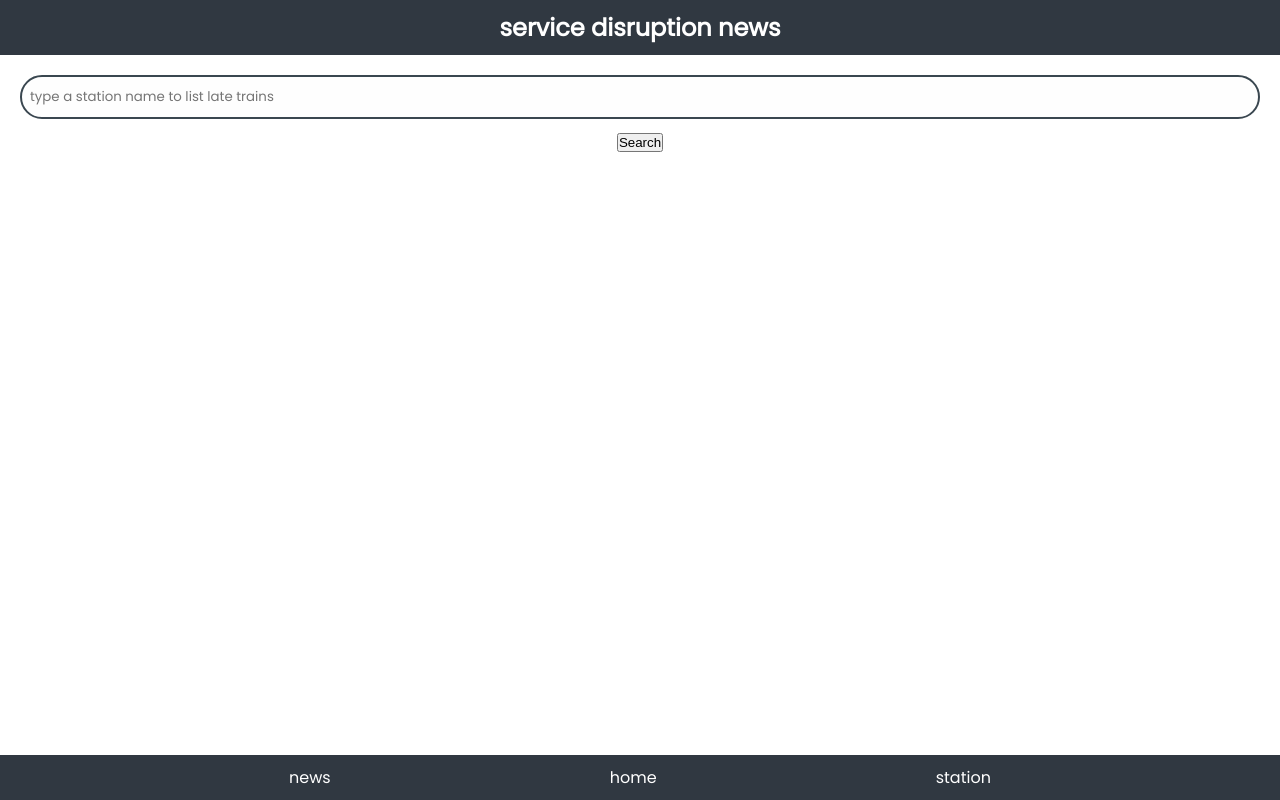
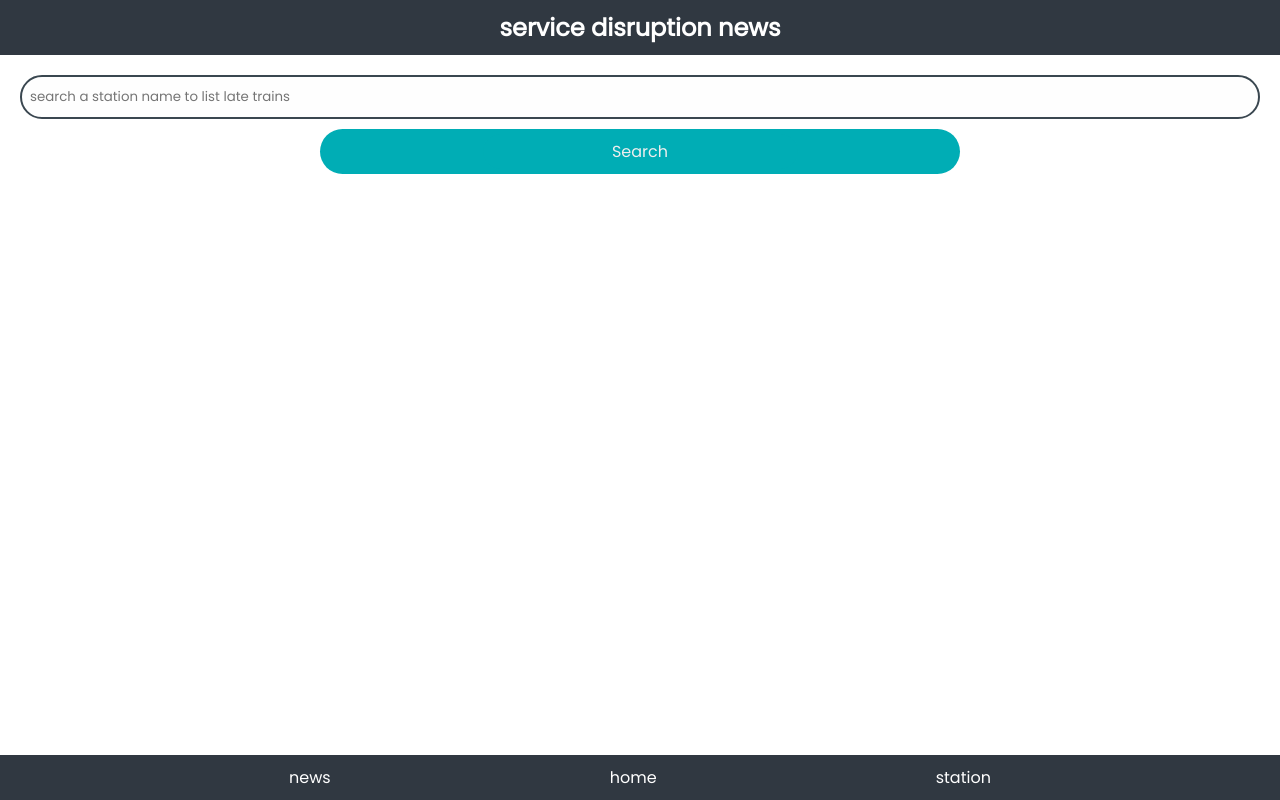
Before and after one commit to DuncanRitchie/Train_app, a React (Create React App) app in the folder client/: page / in a window 1280 px wide. Both pictures are taken after a click on the link "news". Built offline with nearby package versions, Linux system fonts and the light colour scheme; what awesome-debounce-promise would draw is missing.

Commit message:
Station search should now work

```diff
--- a/client/src/App.js
+++ b/client/src/App.js
@@ -106,6 +106,14 @@ class App extends Component {
             .then((data) => this.setState({news: data.delayedTrains}))
     }
 
+    handleSearchStn = (e) => {
+        const {searchBar} = this.state
+        fetch('http://localhost:3001/station?address=' + searchBar)
+            .then((response) => response.json())
+            .then((data) => this.setState({stationInfo: data.stations}))
+    }
+
+    //handle page display rendering between, home, news and stn info
     handlePageDisplayed = (page) => {
         // window.location = page;
         this.setState({ pageDisplayed: page, searchBar: '' })
@@ -123,7 +131,7 @@ class App extends Component {
 
     render() {
 
-        const { news, chooseToStations, chooseFromStations, fromStation, toStation, leavingDate, departingStatus, leavingTime, returnCheck, returningDate, returningStatus, returningTime, adultCount, childCount, outbound, pageDisplayed, searchBar} = this.state
+        const { stationInfo, news, chooseToStations, chooseFromStations, fromStation, toStation, leavingDate, departingStatus, leavingTime, returnCheck, returningDate, returningStatus, returningTime, adultCount, childCount, outbound, pageDisplayed, searchBar} = this.state
             return ( <div className = "App" >
                 {
 // This is an object describing the three pages, which of which is rendered is determined by state.pageDisplayed
@@ -153,7 +161,7 @@ class App extends Component {
                                 <ResultPage searchResults={outbound} />}
                             </div>,
                         news: <NewsPage pageDisplayed={pageDisplayed} handleChange={this.handleChange} searchBar={searchBar} handleSearchNews={this.handleSearchNews} lateTrains={news}/>,
-                        station: <StationPage pageDisplayed={pageDisplayed} handleChange={this.handleChange} searchBar={searchBar}/>
+                        station: <StationPage pageDisplayed={pageDisplayed} handleChange={this.handleChange} searchBar={searchBar} handleSearchStn={this.handleSearchStn} stationsSearch={stationInfo}/>
                     }[pageDisplayed]
                 }
 
--- a/client/src/components/SearchBar.jsx
+++ b/client/src/components/SearchBar.jsx
@@ -3,10 +3,10 @@ import React from 'react';
 import './SearchBar.css';
 
 const SearchBar = (props) => {
-    const {searchBar, pageDisplayed, handleChange, handleSearch} = props
+    const {searchBar, pageDisplayed, handleChange} = props
     return (
         <div className="search-container">
-            <input className="search-bar" name="searchBar" type="text" value={searchBar} placeholder={pageDisplayed==="news" ? "type a station name to list late trains" : "type something to list stations with matching names"} onChange={(e) => {handleChange(e)}}/>
+            <input className="search-bar" name="searchBar" type="text" value={searchBar} placeholder={pageDisplayed==="news" ? "search a station name to list late trains" : "search to list stations with matching names"} onChange={(e) => {handleChange(e)}}/>
         </div>
     )
 }
--- /dev/null
+++ b/client/src/components/SearchBtn.css
@@ -0,0 +1,11 @@
+.search-btn {
+    width: 50%;
+    font-family: 'Poppins', sans-serif;
+    font-size: 16px;
+    background-color: #00ADB5;
+    color: #eee;
+    border: none;
+    border-radius: 100px;
+    padding: 5px;
+    margin: 0 auto;
+}
--- a/client/src/components/SearchBtn.jsx
+++ b/client/src/components/SearchBtn.jsx
@@ -1,11 +1,11 @@
 import React from 'react';
-// import './SearchBar.css';
+import './SearchBtn.css';
 
 const SearchBtn = (props) => {
     const {handleSearchNews} = props
     return (
         <div className="search-btn">
-            <button onClick={handleSearchNews}>Search</button>
+            <button className="search-btn" onClick={handleSearchNews}>Search</button>
         </div>
     )
 }
--- /dev/null
+++ b/client/src/components/SearchBtnStn.jsx
@@ -0,0 +1,13 @@
+import React from 'react';
+import './SearchBtn.css';
+
+const SearchBtnStn = (props) => {
+    const {handleSearchStn} = props
+    return (
+        <div className="search-btn">
+            <button className="search-btn" onClick={handleSearchStn}>Search</button>
+        </div>
+    )
+}
+
+export default SearchBtnStn;
--- a/client/src/components/service-news/NewsPage.jsx
+++ b/client/src/components/service-news/NewsPage.jsx
@@ -14,7 +14,7 @@ const NewsPage = (props) => {
             <SearchBtn handleSearchNews={handleSearchNews}/>
             <div className="news-container">
                 {lateTrains.map(delayedTrain => {
-                        return <NewsCard lateBy={delayedTrain.aimed_departure_time} expectedDeparture={delayedTrain.expected_departure_time}lateTrainOperator={delayedTrain.operator_name} destinationName={delayedTrain.destination_name}/>
+                        return <NewsCard key={delayedTrain.service} lateBy={delayedTrain.aimed_departure_time} expectedDeparture={delayedTrain.expected_departure_time}lateTrainOperator={delayedTrain.operator_name} destinationName={delayedTrain.destination_name}/>
                     })
                 }
             </div>
--- a/client/src/components/stationinfo/StationPage.jsx
+++ b/client/src/components/stationinfo/StationPage.jsx
@@ -2,21 +2,25 @@ import React from 'react';
 import StationInfoCard from './StationInfoCard';
 import HeaderBar from '../home/HeaderBar';
 import SearchBar from '../SearchBar';
-import './StationPage.css'
+import SearchBtnStn from './../SearchBtnStn';
+import './StationPage.css';
 
-const NewsPage = (props) => {
+const StationPage = (props) => {
+    const {stationsSearch, handleSearchStn, handleChange, pageDisplayed, searchBar} = props
     return (
         <div>
             <HeaderBar title="station information"/>
-            <SearchBar handleChange={props.handleChange} pageDisplayed={props.pageDisplayed} searchBar={props.searchBar}/>
+            <SearchBar handleChange={handleChange} pageDisplayed={pageDisplayed} searchBar={searchBar}/>
+            <SearchBtnStn handleSearchStn={handleSearchStn}/>
+
             <div className="news-container">
-                <StationInfoCard stationName="Lorem Ipsum..." stationInfo="Lorem ipsum dolor sit amet, consectetur adipiscing elit. Mauris id porttitor lectus. Sed blandit convallis tortor. Nam sodales nisl eget odio placerat elementum"/>
-                <StationInfoCard stationName="Lorem Ipsum..." stationInfo="Lorem ipsum dolor sit amet, consectetur adipiscing elit. Mauris id porttitor lectus. Sed blandit convallis tortor. Nam sodales nisl eget odio placerat elementum"/>
-                <StationInfoCard stationName="Lorem Ipsum..." stationInfo="Lorem ipsum dolor sit amet, consectetur adipiscing elit. Mauris id porttitor lectus. Sed blandit convallis tortor. Nam sodales nisl eget odio placerat elementum"/>
+                {stationsSearch && stationsSearch.map((station) => {
+                    return <StationInfoCard key={station.station_code} stationName={station.name} stationInfo={station.station_code}/>
+                })}
             </div>
 
         </div>
     )
 }
 
-export default NewsPage;
+export default StationPage;
```
